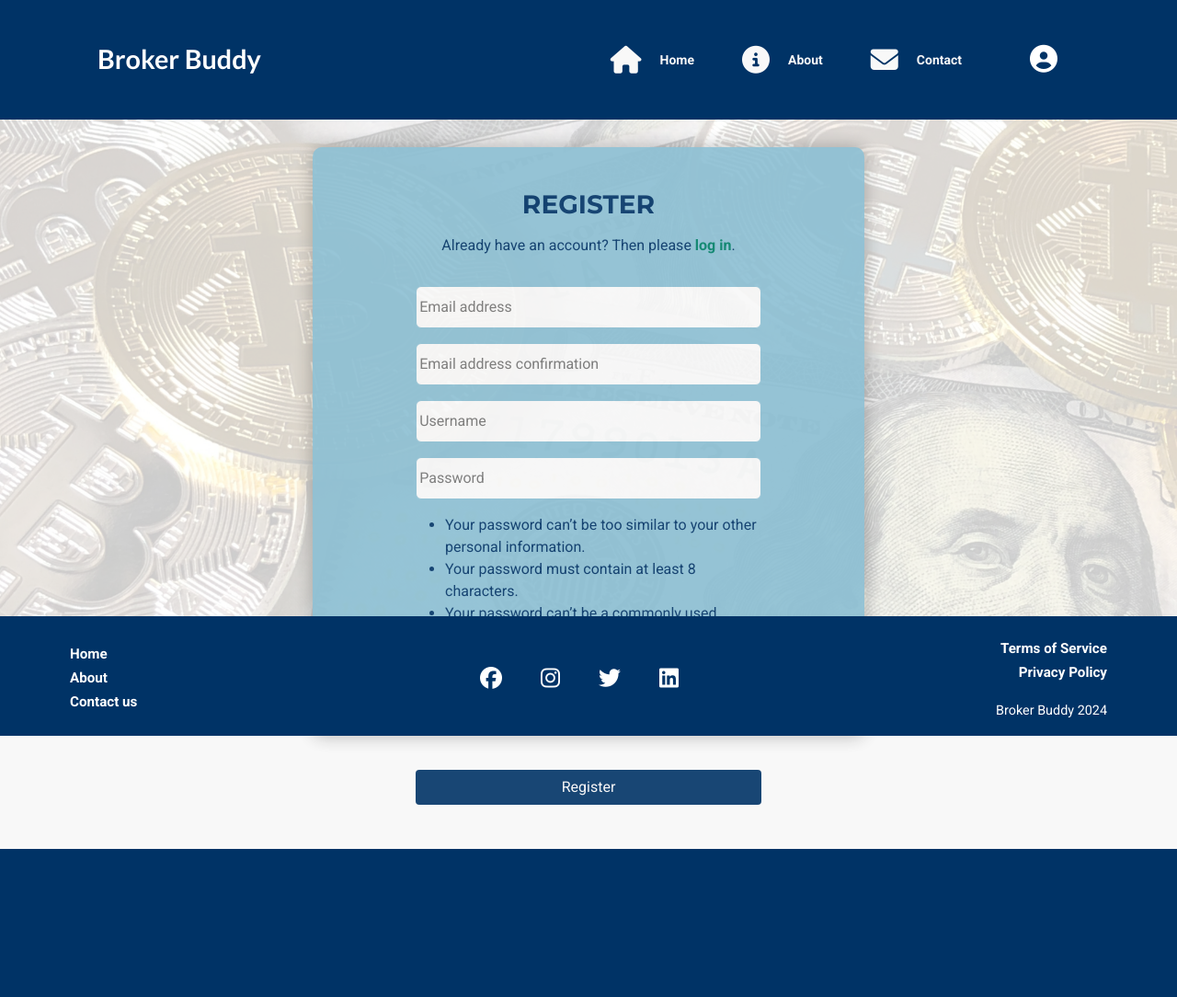
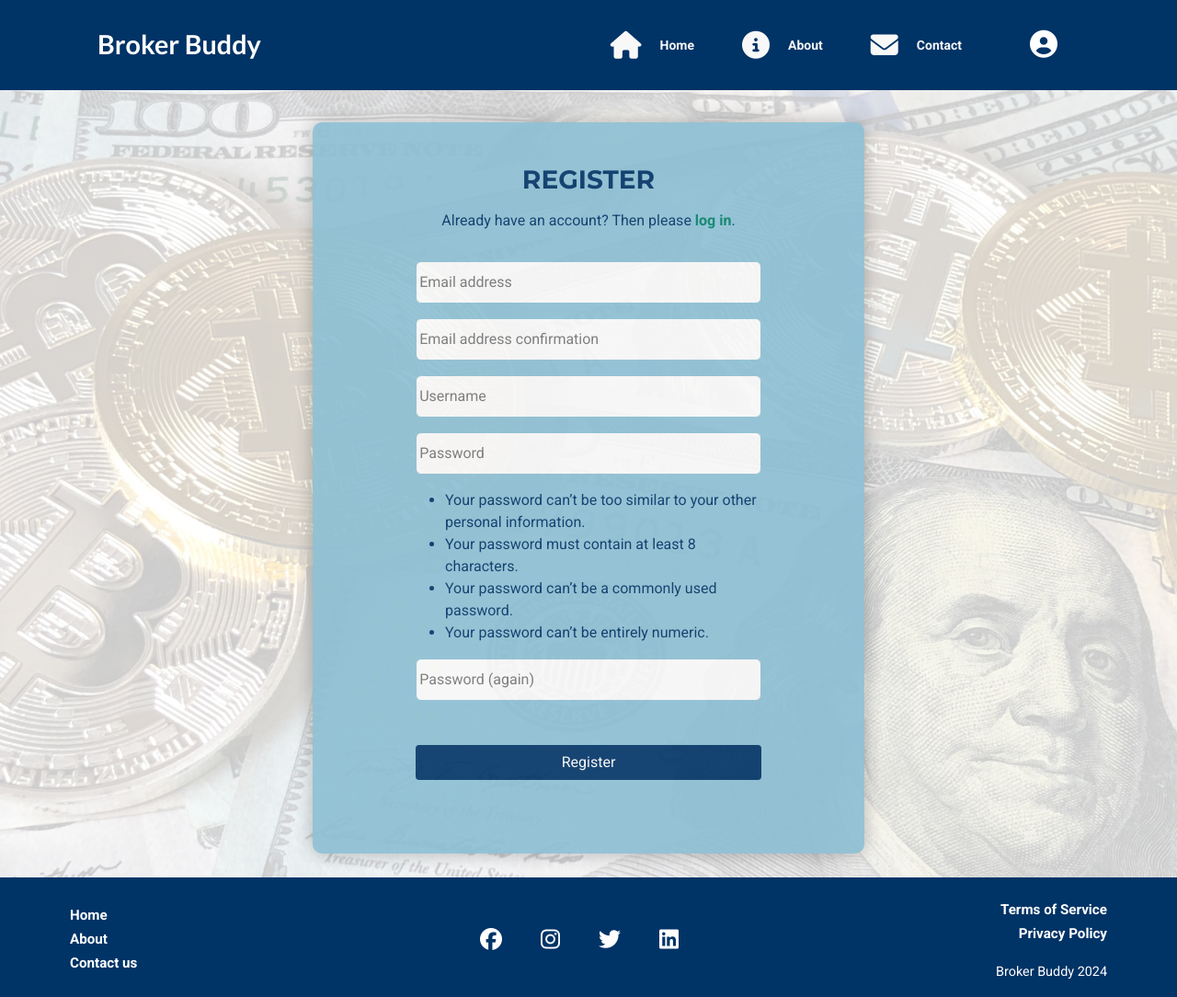
Before and after one commit to e-kai00/finFlare, a Django app: page /accounts/signup/ in a window 1280 px wide. Shown: the whole page at 92% size. Before the commit the page ends 923 px from the top, so only its background shows below. Run offline with Django 4.2, Linux system fonts and the light colour scheme; some libraries are stand-ins or nearby versions.

Commit message:
Style background to push down footer

```diff
--- a/static/css/style.css
+++ b/static/css/style.css
@@ -311,7 +311,7 @@ form.signup p input {
 .hero-image {
     background-image: url('/static/images/pexels-david-mcbee-730547.jpg');
     width: 100%;
-    height: 80vh;
+    height: 110vh;
     top: 125px;
     background-position: center;
     background-repeat: no-repeat;
@@ -342,6 +342,7 @@ form.signup p input {
 
 #signup-container{
     top: 35px;
+    height: 795px !important;
 }
 
 .login-btn {
@@ -359,3 +360,15 @@ input, textarea, select {
     padding: 10px;
     border-color: var(--secondary-color) !important;
 }
+
+#outer-login {
+    height: 554px;
+    position: relative;
+    top: -173px;
+}
+
+#outer-signup {
+    height: 800px;
+    position: relative;
+    top: -173px;
+}
--- a/templates/account/login.html
+++ b/templates/account/login.html
@@ -13,6 +13,7 @@
 
 {% block content %}
 
+<div id="outer-login">
     <div class="hero-image">
         <div class="container account-container">
             <div class="row">
@@ -41,5 +42,6 @@
             </div>
         </div>
     </div>
+</div>
 
 {% endblock %}
--- a/templates/account/signup.html
+++ b/templates/account/signup.html
@@ -13,6 +13,7 @@
 
 {% block content %}
 
+<div id="outer-signup">
   <div class="hero-image">
     <div class="container account-container h-100" id="signup-container">
       <div class="row">
@@ -40,5 +41,7 @@
       </div>
     </div>
   </div>
+</div>
+
 
 {% endblock content %}
```
Lines whose indentation alone changed are shown as unchanged.
